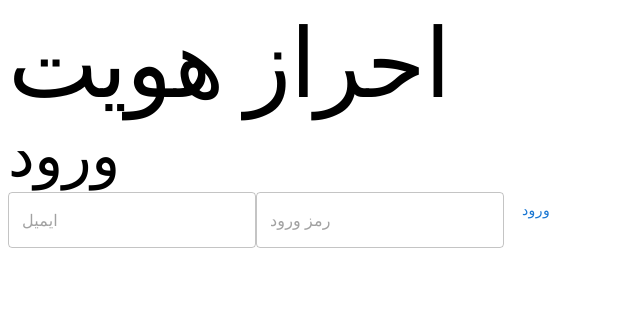
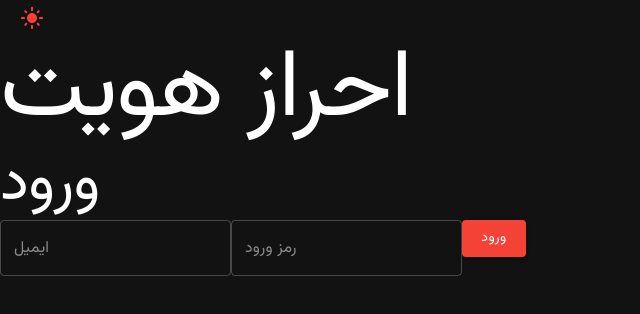
Before and after one commit to persianccbook/frontend, a React (Vite) app: page / in a window 1280 px wide. Shown: the top 314 px of the page, without its empty margins (0-640 px from the left). Built offline with nearby package versions, Linux system fonts and the light colour scheme.

Commit message:
add dual color mode with some test color, add color switch toggle

```diff
--- a/src/App.tsx
+++ b/src/App.tsx
@@ -2,6 +2,7 @@ import { useState } from "react";
 import useAuthStore from "./store/authStore"; // Adjust the import path accordingly
 import type { TokenObtainPairInputSchema } from "./openapi"; // Adjust the import path accordingly
 import { Box, Button, TextField, Typography } from "@mui/material";
+import ColorModeSwitch from "./components/ColorModeSwitch";
 
 function App() {
   const {
@@ -32,10 +33,12 @@ function App() {
 
   return (
     <Box>
-    <Typography variant="h1">احراز هویت</Typography>
+      <ColorModeSwitch />
+      <Typography variant="h1">احراز هویت</Typography>
       <Box>
         <Typography variant="h2">ورود</Typography>
-        <TextField variant="outlined"
+        <TextField
+          variant="outlined"
           type="text"
           placeholder="ایمیل"
           value={credentials.email}
@@ -43,7 +46,8 @@ function App() {
             setCredentials({ ...credentials, email: e.target.value })
           }
         />
-        <TextField variant="outlined"
+        <TextField
+          variant="outlined"
           type="password"
           placeholder="رمز ورود"
           value={credentials.password}
@@ -51,20 +55,24 @@ function App() {
             setCredentials({ ...credentials, password: e.target.value })
           }
         />
-        <Button onClick={handleLogin}>ورود</Button>
+        <Button variant="contained" onClick={handleLogin} color="primary">ورود</Button>
       </Box>
 
       {isAuthenticated && (
         <Box>
           <Typography variant="h2">احراز هویت شده</Typography>
           <Typography variant="body1">توکن: {token?.access}</Typography>
-          <Button onClick={handleRefresh}>بروزرسانی توکن</Button>
-          <Button onClick={handleVerify}>تایید توکن</Button>
-          <Button onClick={logout}>خروج</Button>
+          <Button variant="contained" onClick={handleRefresh}>بروزرسانی توکن</Button>
+          <Button variant="contained" onClick={handleVerify}>تایید توکن</Button>
+          <Button variant="contained" onClick={logout}>خروج</Button>
         </Box>
       )}
 
-      {error && <Typography variant="body2" style={{ color: "red" }}>خطا: {error}</Typography>}
+      {error && (
+        <Typography variant="body2" style={{ color: "red" }}>
+          خطا: {error}
+        </Typography>
+      )}
     </Box>
   );
 }
--- /dev/null
+++ b/src/components/ColorModeSwitch.tsx
@@ -0,0 +1,37 @@
+import { DarkMode, LightMode } from "@mui/icons-material";
+import { Button, ThemeProvider } from "@mui/material";
+import { ReactNode } from "react";
+import { darktheme, lighttheme } from "../theme";
+import useThemeStore from "../store/themeStore";
+
+interface PaletteProps {
+  children: ReactNode;
+}
+
+const ColorModeSwitch = () => {
+  const { mode, toggleMode } = useThemeStore();
+  // const { mode, setMode } = useColorScheme();
+  // if (!mode) {
+  //   return null;
+  // }
+
+  // const toggleMode = () => {
+  //   return mode === "dark" ? setMode("light") : setMode("dark");
+  // }
+
+  return (
+    <Button onClick={toggleMode}>
+      {mode !== "dark" ? <DarkMode /> : <LightMode />}
+    </Button>
+  );
+};
+
+export default ColorModeSwitch;
+
+export function Palette({ children }: PaletteProps) {
+  const { mode } = useThemeStore();
+
+  const theme = mode === "dark" ? darktheme : lighttheme;
+
+  return <ThemeProvider theme={theme}>{children}</ThemeProvider>;
+}
--- a/src/index.css
+++ b/src/index.css
@@ -15,5 +15,5 @@
 }
 
 * {
-  font-family: 'VazirMatn';
+  font-family: 'VazirMatn' !important;
 }
--- a/src/main.tsx
+++ b/src/main.tsx
@@ -1,13 +1,19 @@
-import { StrictMode } from 'react'
-import { createRoot } from 'react-dom/client'
-import App from './App.tsx'
-import './index.css'
-import { OpenAPI } from './openapi/index.ts'
+import { StrictMode } from "react";
+import { createRoot } from "react-dom/client";
+import App from "./App.tsx";
+import "./index.css";
+import { OpenAPI } from "./openapi/index.ts";
+import { CssBaseline } from "@mui/material";
+// import { theme, colorMode } from "./theme.ts";
+import { Palette } from "./components/ColorModeSwitch.tsx";
 
-OpenAPI.BASE = "http://localhost:8000"
+OpenAPI.BASE = "http://localhost:8000";
 
-createRoot(document.getElementById('root')!).render(
+createRoot(document.getElementById("root")!).render(
   <StrictMode>
-    <App />
-  </StrictMode>,
-)
+    <Palette>
+      <CssBaseline />
+      <App />
+    </Palette>
+  </StrictMode>
+);
--- /dev/null
+++ b/src/store/themeStore.ts
@@ -0,0 +1,15 @@
+import { create } from "zustand";
+
+interface ThemeState {
+  mode: string;
+  toggleMode: () => void;
+}
+
+const useThemeStore = create<ThemeState>((set, get) => ({
+  mode: "dark",
+  toggleMode:()=>{
+    get().mode === "dark"?set(()=>({mode:"light"})):set(()=>({mode:"dark"}))
+  }
+}));
+
+export default useThemeStore;
--- /dev/null
+++ b/src/theme.ts
@@ -0,0 +1,28 @@
+import { createTheme } from "@mui/material";
+import { red } from "@mui/material/colors";
+
+export const lighttheme = createTheme({
+  palette: {
+    mode: "light",
+    primary: {
+      light: red[200],
+      main: red[500],
+      dark: red[900],
+    },
+  },
+  spacing: 2,
+  direction: "rtl",
+});
+
+export const darktheme = createTheme({
+  palette: {
+    mode: "dark",
+    primary: {
+      light: red[200],
+      main: red[500],
+      dark: red[900],
+    },
+  },
+  spacing: 2,
+  direction: "rtl",
+});
```
Also changed, not shown: src/components/Palette.tsx (added, +18 -0 lines).
